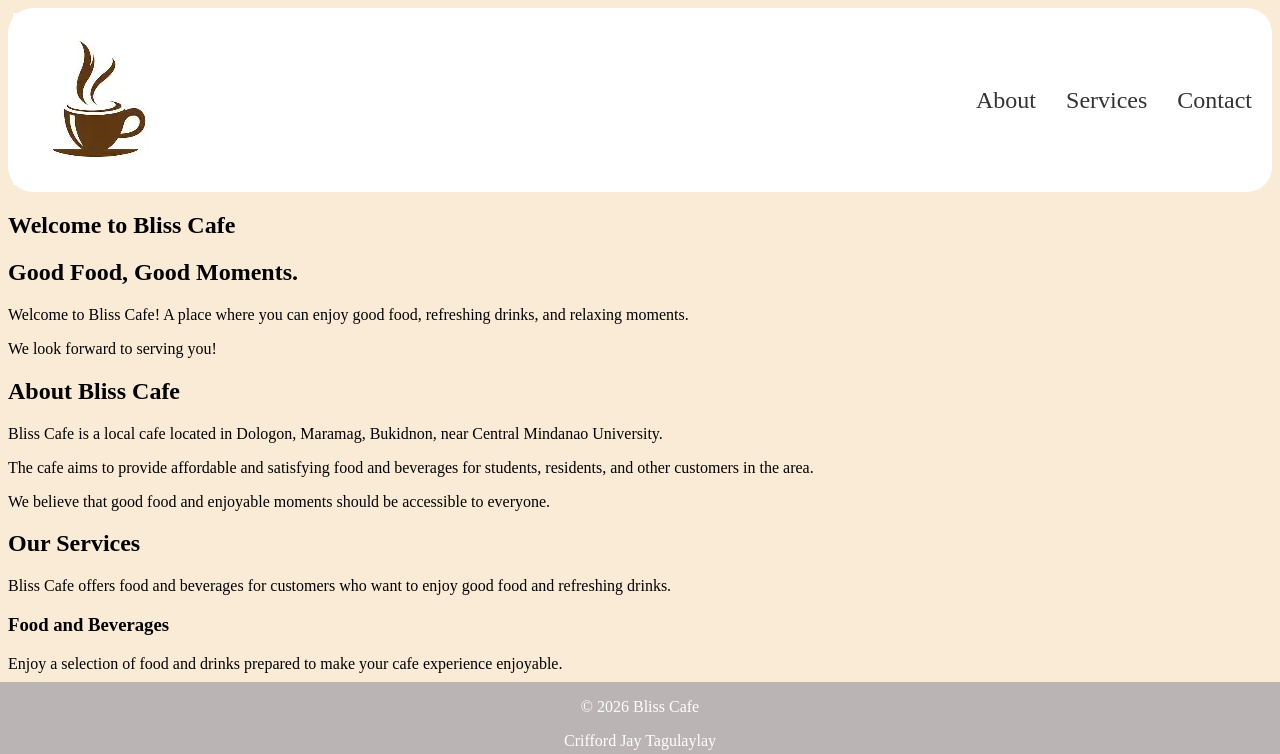
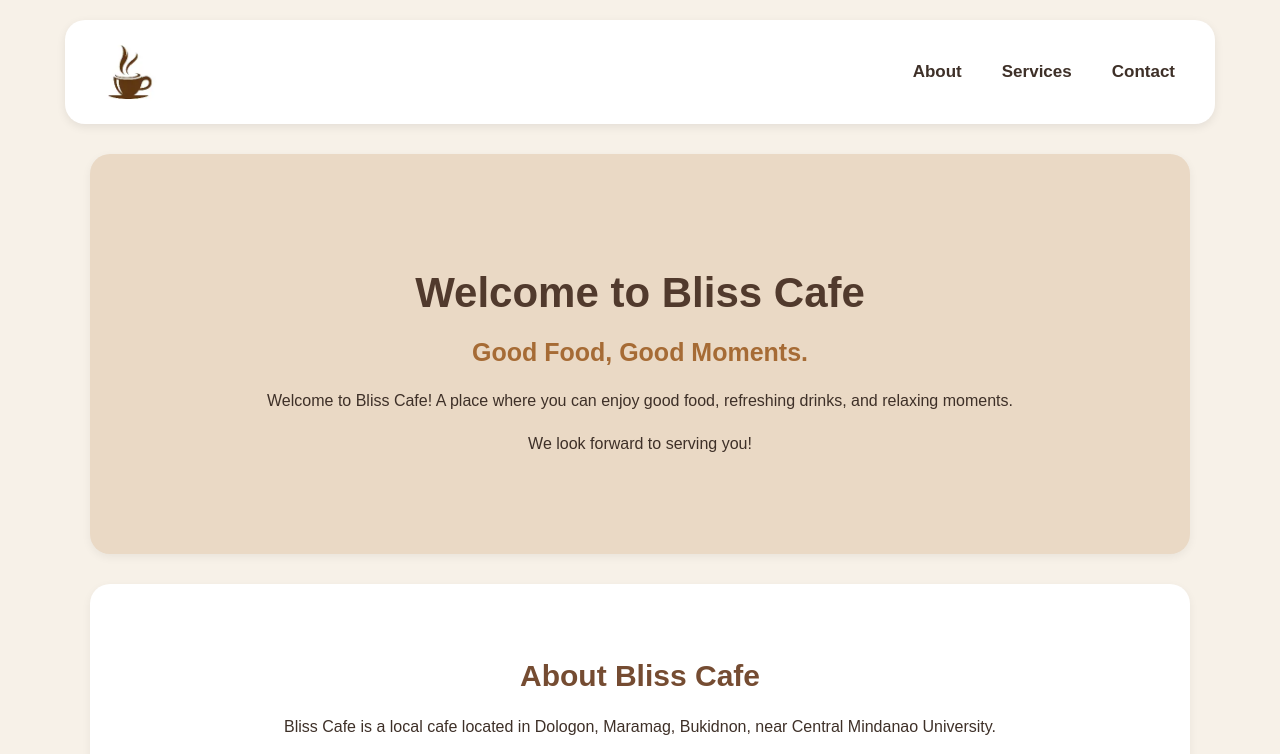
Before and after one commit to CJay17-crypto/tagulaylay-bliss-cafe, a plain HTML site: page index.html in a window 1280 px wide. Shown: the top 754 px of the page. Drawn offline with Linux system fonts and the light colour scheme.

Commit message:
css styling complete

```diff
--- a/css/style.css
+++ b/css/style.css
@@ -1,44 +1,129 @@
+body {
+    margin: 0;
+    padding: 0;
+    background-color: #f7f1e8;
+    color: #3e3028;
+    font-family: Arial, sans-serif;
+}
 
-body {
-    background-color: antiquewhite;
-}
 .header {
     display: flex;
     justify-content: space-between;
     align-items: center;
-    padding: 5px;
+    max-width: 1100px;
+    margin: 20px auto;
+    padding: 12px 25px;
     background-color: #ffffff;
-    border-radius: 25px;
+    border-radius: 20px;
+    box-shadow: 0 3px 10px rgba(0, 0, 0, 0.08);
 }
 
-
-.logo {
-    font-size: 10px;
-    font-weight: bold;
+.logo img {
+    width: 80px;
+    height: auto;
+    display: block;
 }
-
 
 .nav {
     display: flex;
+    gap: 10px;
 }
 
 .nav a {
     text-decoration: none;
     padding: 10px 15px;
-    font-size: x-large;
-    color: #333;
+    font-size: 17px;
+    color: #3e3028;
+    font-weight: bold;
 }
 
 .nav a:hover {
-    color: #ffa237;
+    color: #c47a36;
+}
+
+main {
+    max-width: 1100px;
+    width: 90%;
+    margin: 30px auto;
+}
+
+section {
+    background-color: #ffffff;
+    padding: 50px;
+    margin-bottom: 30px;
+    border-radius: 20px;
+    text-align: center;
+    box-shadow: 0 3px 10px rgba(0, 0, 0, 0.06);
+}
+
+#home {
+    background-color: #ead9c5;
+    padding: 80px 50px;
+}
+
+#home h1 {
+    font-size: 42px;
+    color: #513a2d;
+    margin-bottom: 10px;
+}
+
+#home h2 {
+    color: #a66b35;
+    font-size: 25px;
+}
+
+section h2 {
+    color: #754c32;
+    font-size: 30px;
+    margin-bottom: 20px;
+}
+
+section h3 {
+    color: #a66b35;
+    font-size: 21px;
+    margin-top: 30px;
+}
+
+section p {
+    font-size: 16px;
+    line-height: 1.8;
+    max-width: 750px;
+    margin: 15px auto;
+}
+
+section a {
+    color: #a66b35;
+    text-decoration: none;
+}
+
+section a:hover {
+    text-decoration: underline;
+}
+
+#contact {
+    background-color: #efe3d5;
 }
 
 .footer {
-  position: fixed;
-  left: 0;
-  bottom: 0;
-  width: 100%;
-  background-color: #bbb4b4;
-  color: white;
-  text-align: center;
+    width: 100%;
+    box-sizing: border-box;
+    background-color: #513a2d;
+    color: #ffffff;
+    text-align: center;
+    padding: 20px;
+    margin-top: 40px;
 }
+
+.footer p {
+    margin: 8px 0;
+    font-size: 14px;
+}
+
+.footer a {
+    color: #f2c99f;
+    text-decoration: none;
+}
+
+.footer a:hover {
+    text-decoration: underline;
+}
```
